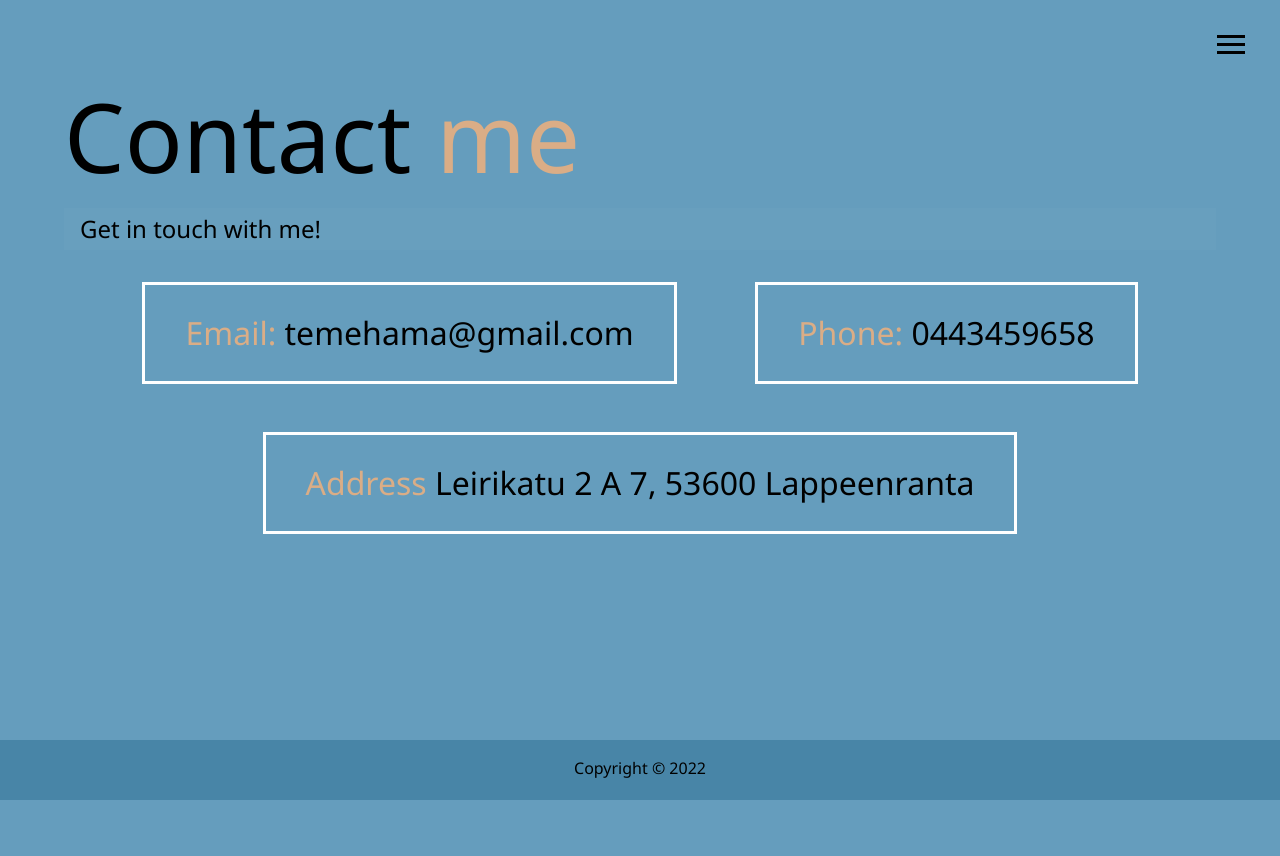
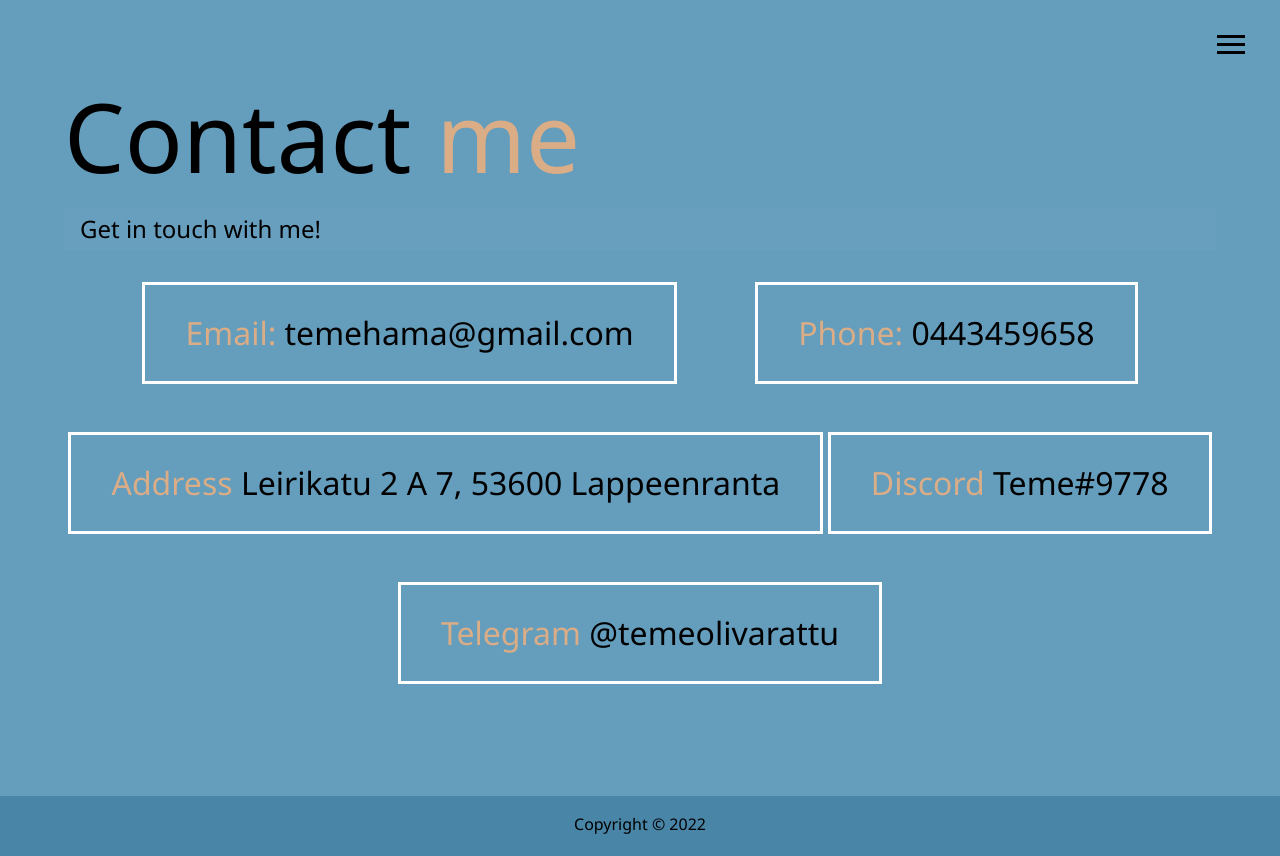
Before and after one commit to temevh/portfolio, a website: page dist/contact.html in a window 1280 px wide. Before the commit the page ends 800 px from the top, so only its background shows below. Drawn offline with Linux system fonts and the light colour scheme.

Commit message:
added social media links to contact

```diff
--- a/dist/contact.html
+++ b/dist/contact.html
@@ -73,6 +73,16 @@
                 Address
             </span> Leirikatu 2 A 7, 53600 Lappeenranta
         </div>
+        <div>
+            <span class="text-secondary">
+                Discord
+            </span> Teme#9778
+        </div>
+        <div>
+            <span class="text-secondary">
+                Telegram
+            </span> @temeolivarattu
+        </div>
     </div>
   </main>
 
```
